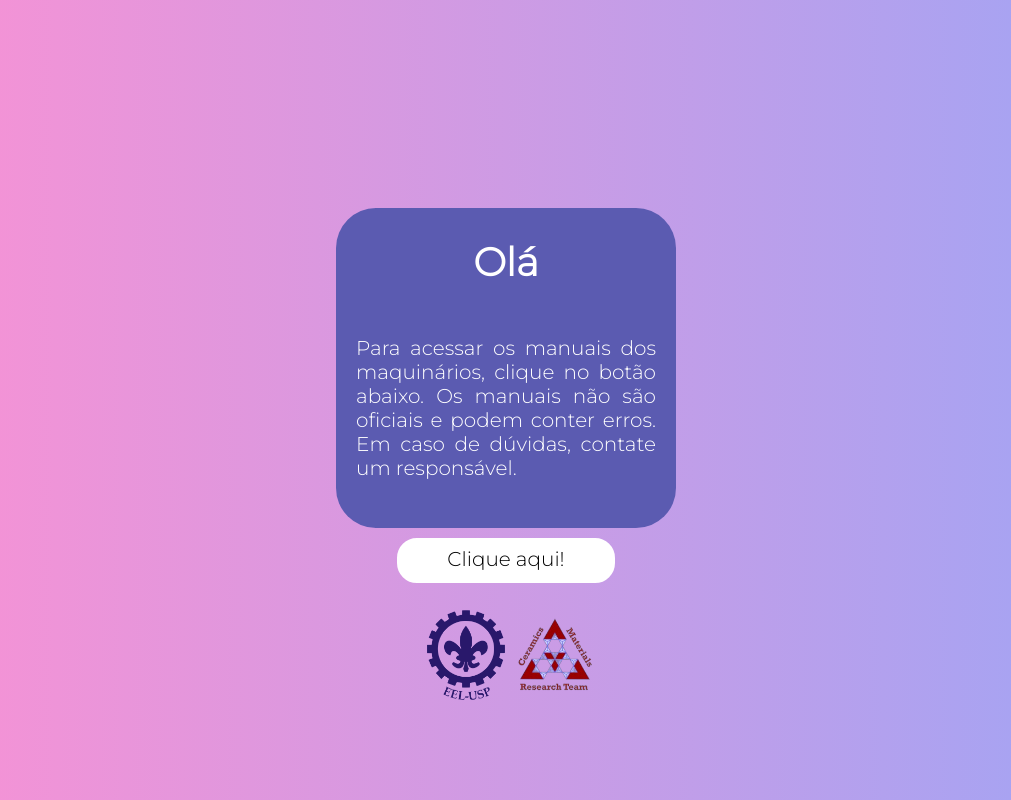
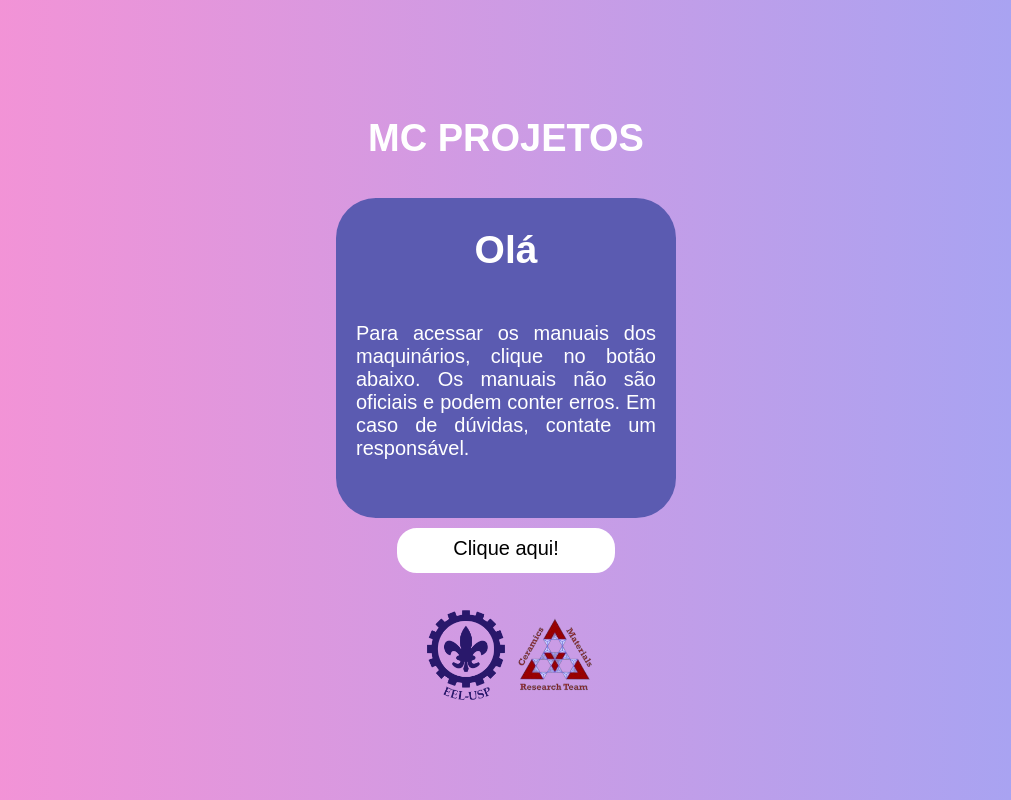
Before and after one commit to MC-Projetos/manual-de-instrucoes-virtual, a React (Create React App) app: page / in a window 1280 px wide. Shown: the whole page, without its empty margins (134-1145 px from the left). Built offline with nearby package versions, Linux system fonts and the light colour scheme.

Commit message:
Mudança na fonte

```diff
--- a/src/App.css
+++ b/src/App.css
@@ -68,26 +68,31 @@
 
 /* Títulos */
   .title {
-    font-family: 'Montserrat', sans-serif;
+    font-family: 'Assistant', sans-serif;;
     align-items: center;
     display: flex;
     justify-content: center;
     margin: 30px;
   }
   .Header-Title {
-    font-family: 'Montserrat', sans-serif;
+    font-family: 'Assistant', sans-serif;;
     font-size: 40px;
+  }
+  .Header-Title1 {
+    font-family: 'Assistant', sans-serif;;
+    font-size: 38px;
+    margin-top: -100px;
   }
 
 /* Text*/
   .text{
-    font-family: 'Montserrat', sans-serif;
+    font-family: 'Assistant', sans-serif;;
     font-size: 20px;
     padding: 20px;
     text-align: justify;
   }
   .Header {
-    font-family: 'Montserrat', sans-serif;
+    font-family: 'Assistant', sans-serif;;
     font-size: 20px;
     display: block;
     text-align: center;
@@ -97,7 +102,7 @@
 
 /* Texto botão */
   .App-link {
-    font-family: 'Montserrat', sans-serif;
+    font-family: 'Assistant', sans-serif;;
     color: #000000;
     text-decoration: none;
     font-size: 20px;
@@ -176,20 +181,6 @@
     height: 240px;
     top: -38px;
   }
-.banho-maria {
-  transition: transform 0.3s;
-}
-.banho-maria:hover  {
-  transform: scale(1.2);
-  transform-origin: center;
-}
-
-
-
-
-
-
-
   .logo {
     position: fixed;
     overflow: hidden;
--- a/src/App.js
+++ b/src/App.js
@@ -27,12 +27,14 @@ function Home() {
   return (
     <>
     <header className="App-header">
-      <div className='board-box'>
-        <h2 className='title'>Olá</h2>
-        <div className='text'>
-          Para acessar os manuais dos maquinários, clique no botão abaixo.
-          Os manuais não são oficiais e podem conter erros. Em caso de dúvidas, contate um responsável.</div>
+    <h3 className='Header-Title1'>MC PROJETOS</h3>
+    <div className='board-box'>
+      <h2 className='title'>Olá</h2>
+      <div className='text'>
+        Para acessar os manuais dos maquinários, clique no botão abaixo.
+        Os manuais não são oficiais e podem conter erros. Em caso de dúvidas, contate um responsável.
       </div>
+    </div>
       <nav className='box'>
         <Link className="App-link" to="/indice">Clique aqui!</Link>
       </nav>
@@ -145,7 +147,7 @@ function Balança() {
   return (
     <>
     <header className="App-header3">
-        <h2 className="Header">Balança</h2>
+        <h2 className="Header-Title">Balança</h2>
         <p className='text1'>  Insira sua mensagem aqui...<br /> Insira sua mensagem aqui... {/* O <br /> funciona como quebra de linha! */}
         </p>
       <nav className='box'>
@@ -205,7 +207,7 @@ function MoinhoOsc() {
   return (
     <>
     <header className="App-header5">
-      <h2 className="Header">Moinho Oscilatório</h2>
+      <h2 className="Header-Title">Moinho Oscilatório</h2>
       <p className="Header">Insira sua mensagem aqui...</p>
       {/*<nav className='box'>
         <Link className="App-link" to="/teste">Avançar</Link>
```
Lines whose indentation alone changed are shown as unchanged.
